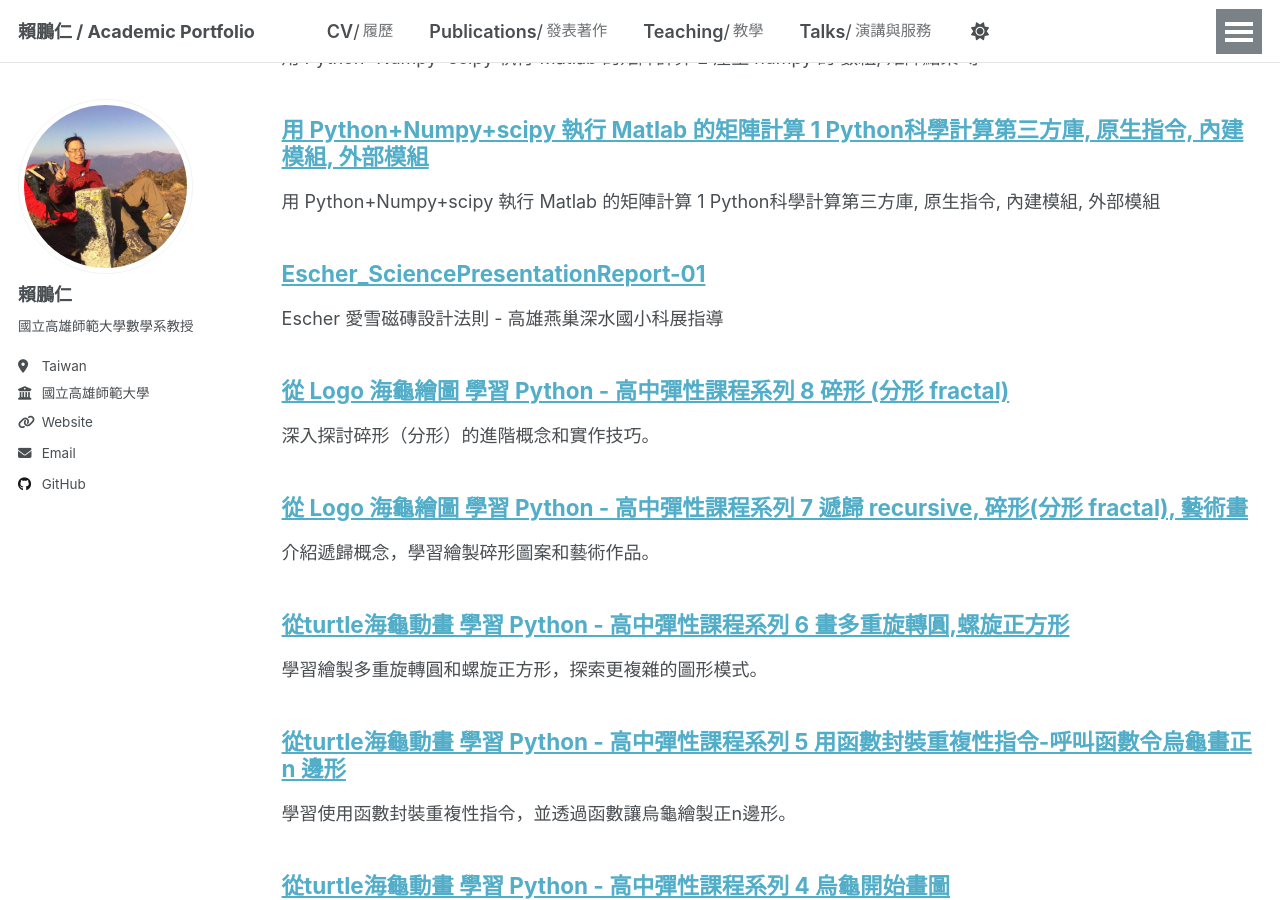
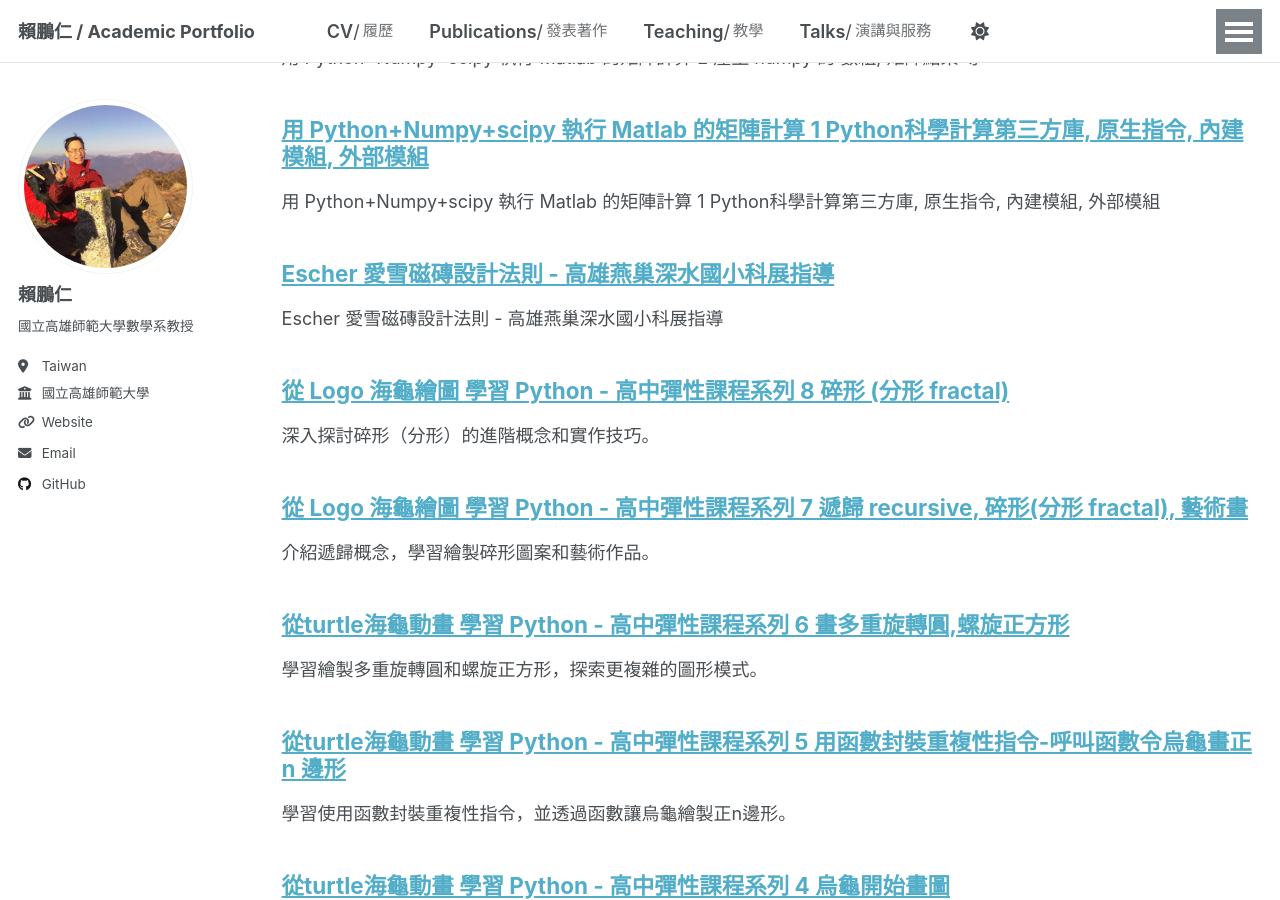
Before and after one commit to t1673lai/t1673lai.github.io, a Jekyll site: the page built from _pages/courses.html, in a window 1280 px wide and 900 px high, scrolled down 1447 px. Built offline with Jekyll 4.4.1, drawn with Linux system fonts in a browser that asks for light colours; a script that is not in the unit is left out.

Commit message:
Add files via upload

```diff
--- a/_courses/Escher_SciencePresentationReport-01.md
+++ b/_courses/Escher_SciencePresentationReport-01.md
@@ -1,5 +1,5 @@
 ---
-title: "Escher_SciencePresentationReport-01"
+title: "Escher 愛雪磁磚設計法則 - 高雄燕巢深水國小科展指導"
 collection: courses
 type: "大學課程"
 permalink: /courses/Escher_SciencePresentationReport-01
```
